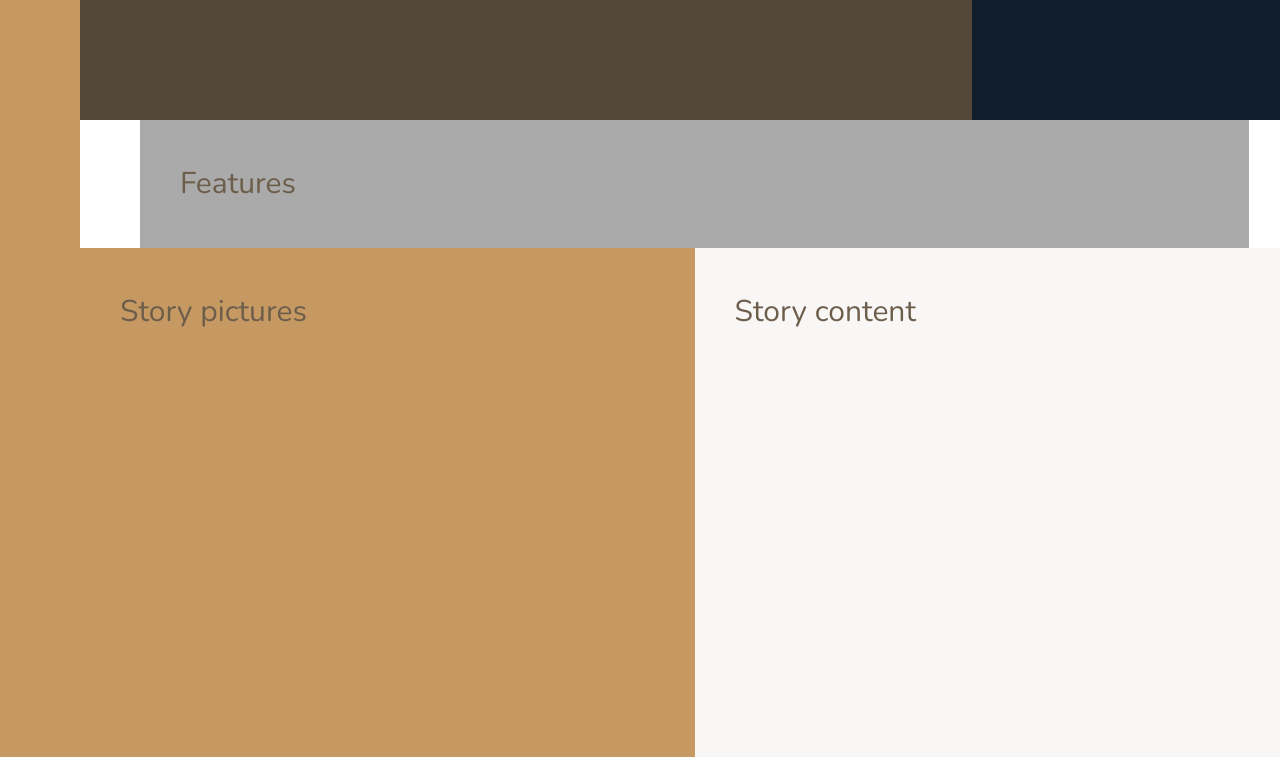
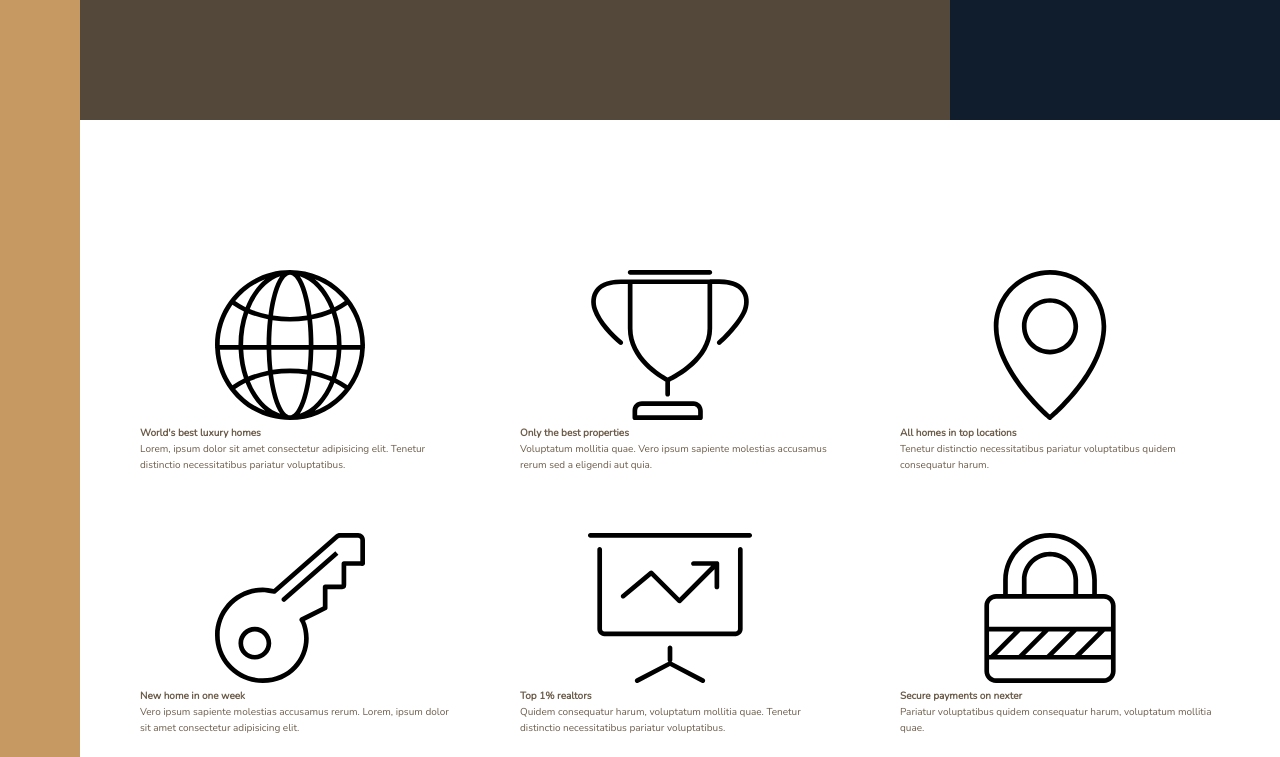
Before and after one commit to AkbarKarshiev/CSS-Practice, a website: page index.html in a window 1280 px wide. Shown: the part 520-1277 px from the top of the page. Drawn offline with nearby package versions, Linux system fonts and the light colour scheme.

Commit message:
4 Building the Features Section

```diff
--- a/index.html
+++ b/index.html
@@ -25,7 +25,60 @@
         </div>
 
         <section class="features">
-            Features
+            <div class="feature">
+                <svg class="feature__icon">
+                    <use xlink:href="img/sprite.svg#icon-global"></use>
+                </svg>
+                <h4 class="heading-4">World's best luxury homes</h4>
+                <p class="feature__text">
+                    Lorem, ipsum dolor sit amet consectetur adipisicing elit. Tenetur distinctio necessitatibus pariatur voluptatibus.
+                </p>
+            </div>
+            <div class="feature">
+                <svg class="feature__icon">
+                    <use xlink:href="img/sprite.svg#icon-trophy"></use>
+                </svg>
+                <h4 class="heading-4">Only the best properties</h4>
+                <p class="feature__text">
+                    Voluptatum mollitia quae. Vero ipsum sapiente molestias accusamus rerum sed a eligendi aut quia.
+                </p>
+            </div>
+            <div class="feature">
+                <svg class="feature__icon">
+                    <use xlink:href="img/sprite.svg#icon-map-pin"></use>
+                </svg>
+                <h4 class="heading-4">All homes in top locations</h4>
+                <p class="feature__text">
+                    Tenetur distinctio necessitatibus pariatur voluptatibus quidem consequatur harum.
+                </p>
+            </div>
+            <div class="feature">
+                <svg class="feature__icon">
+                    <use xlink:href="img/sprite.svg#icon-key"></use>
+                </svg>
+                <h4 class="heading-4">New home in one week</h4>
+                <p class="feature__text">
+                    Vero ipsum sapiente molestias accusamus rerum. Lorem, ipsum dolor sit amet consectetur adipisicing elit.
+                </p>
+            </div>
+            <div class="feature">
+                <svg class="feature__icon">
+                    <use xlink:href="img/sprite.svg#icon-presentation"></use>
+                </svg>
+                <h4 class="heading-4">Top 1% realtors</h4>
+                <p class="feature__text">
+                    Quidem consequatur harum, voluptatum mollitia quae. Tenetur distinctio necessitatibus pariatur voluptatibus.
+                </p>
+            </div>
+            <div class="feature">
+                <svg class="feature__icon">
+                    <use xlink:href="img/sprite.svg#icon-lock"></use>
+                </svg>
+                <h4 class="heading-4">Secure payments on nexter</h4>
+                <p class="feature__text">
+                    Pariatur voluptatibus quidem consequatur harum, voluptatum mollitia quae.
+                </p>
+            </div>
         </section>
 
         <div class="story__pictures">
--- a/sass/_base.scss
+++ b/sass/_base.scss
@@ -37,10 +37,5 @@ body {
 .container {
     display: grid;
     grid-template-rows: 80vh min-content 40vw repeat(3, min-content);
-    grid-template-columns: [sidebar-start] 8rem [sidebar-end full-start] minmax(6rem, 1fr) [center-start] repeat(8, [col-start] minmax(min-content, 14rem) [col-end]) [center-end] 1fr [full-end];
-
-    & > * {
-        padding: 40px;
-        font-size: 3rem;
-    }
+    grid-template-columns: [sidebar-start] 8rem [sidebar-end full-start] minmax(6rem, 1fr) [center-start] repeat(8, [col-start] minmax(min-content, 14rem) [col-end]) [center-end] minmax(6rem, 1fr) [full-end];
 }
--- a/sass/_features.scss
+++ b/sass/_features.scss
@@ -1,4 +1,9 @@
 .features {
-    background-color: $color-grey-light-2;
     grid-column: center-start / center-end;
+
+    margin: 15rem 0;
+
+    display: grid;
+    grid-template-columns: repeat(3, 1fr);
+    grid-gap: 6rem;
 }
```
Also changed, not shown: css/style.css.
